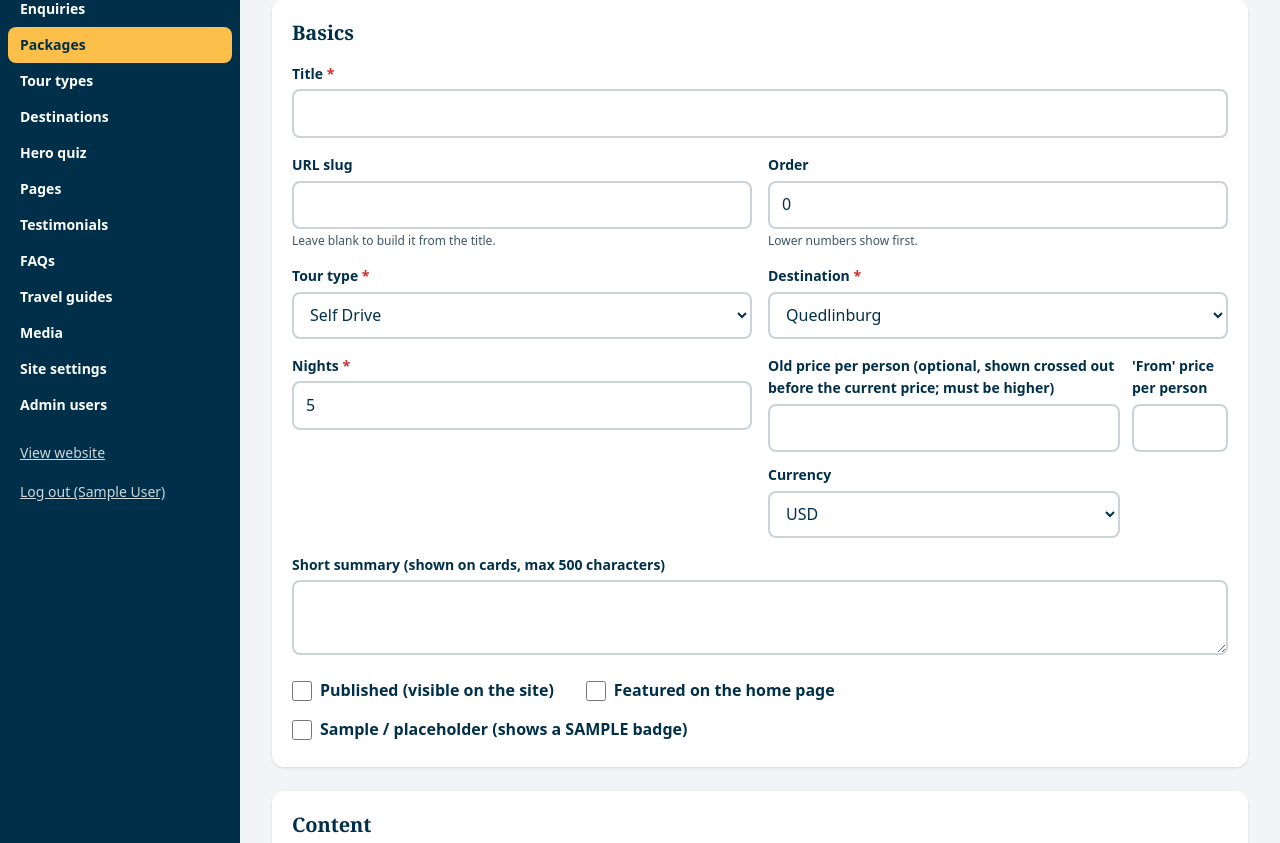
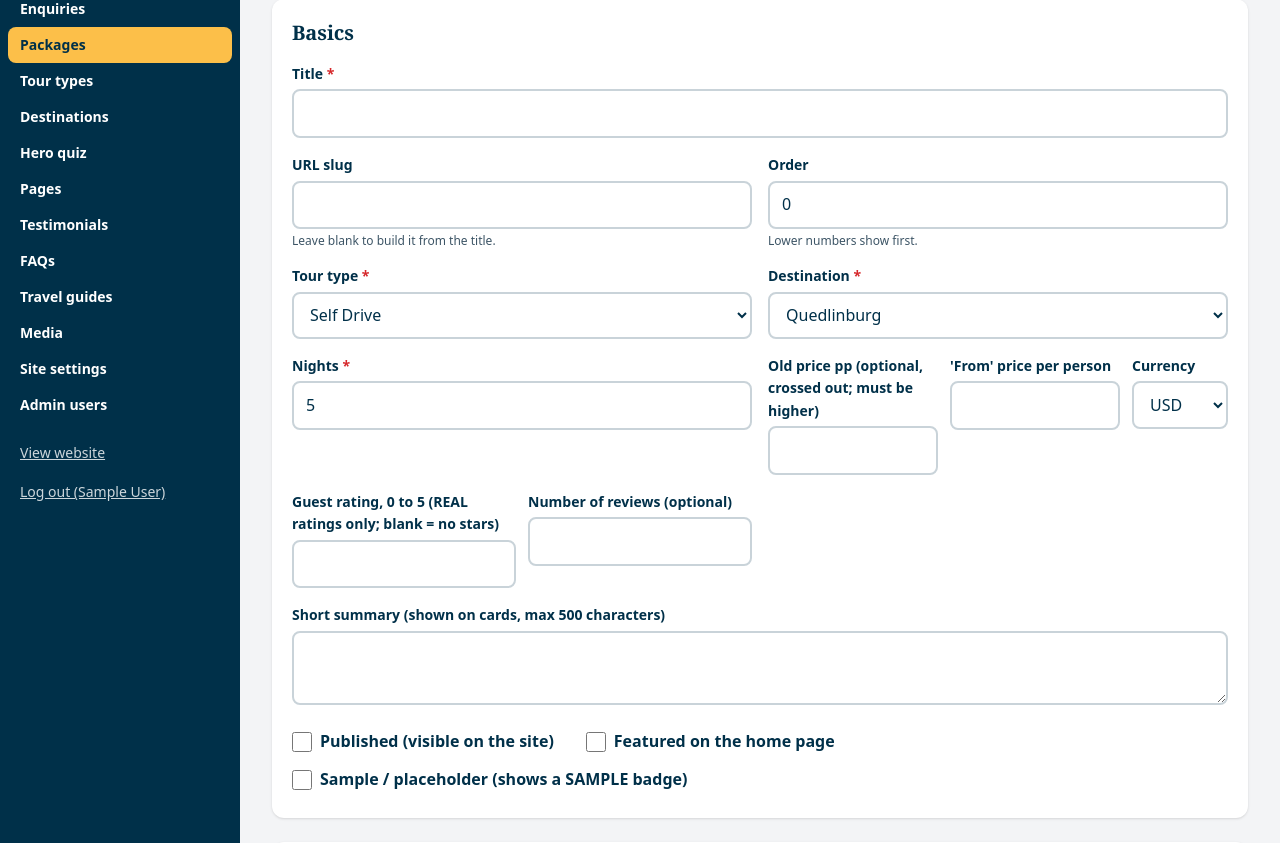
Before and after one commit to xfranzce/go-germany-tours, a Laravel app: page /admin/packages/create in a window 1280 px wide. Shown: the part 97-940 px from the top of the page. Run offline with Laravel 12, Linux system fonts and the light colour scheme; the visitor is signed in with stand-in values (Sample User, id 1); data comes from the database, SQL or seed files in the repository; data that the repository does not hold is empty; style sheets or scripts are compiled from the project's sources; parts of the project's set-up code (start-up, migrations or seed data) failed here and were passed over; some libraries are stand-ins or nearby versions; some web fonts are replaced.

Commit message:
Package star ratings (optional field, sample label)
Co-Authored-By: Claude Sonnet 5.5 <noreply@anthropic.com>

```diff
--- a/app/Http/Controllers/Admin/PackageController.php
+++ b/app/Http/Controllers/Admin/PackageController.php
@@ -105,6 +105,8 @@ class PackageController extends AdminController
             'nights' => ['required', 'integer', 'min:1', 'max:60'],
             'price_from' => ['nullable', 'numeric', 'min:0', 'max:1000000'],
             'price_was' => ['nullable', 'numeric', 'min:0', 'max:1000000'],
+            'rating' => ['nullable', 'numeric', 'min:0', 'max:5'],
+            'review_count' => ['nullable', 'integer', 'min:0', 'max:1000000'],
             'currency' => ['required', 'in:USD,EUR,GBP,CAD,AUD'],
             'summary' => ['nullable', 'string', 'max:500'],
             'description' => ['nullable', 'string', 'max:50000'],
@@ -134,7 +136,7 @@ class PackageController extends AdminController
             'title' => $data['title'],
             'slug' => $this->slug(Package::class, $data['slug'] ?? null, $data['title'], $package->id),
             'tour_type_id' => $data['tour_type_id'], 'destination_id' => $data['destination_id'],
-            'nights' => $data['nights'], 'price_from' => $data['price_from'] ?? null, 'price_was' => $data['price_was'] ?? null, 'currency' => $data['currency'],
+            'nights' => $data['nights'], 'price_from' => $data['price_from'] ?? null, 'price_was' => $data['price_was'] ?? null, 'rating' => $data['rating'] ?? null, 'review_count' => $data['review_count'] ?? null, 'currency' => $data['currency'],
             'summary' => $data['summary'] ?? null,
             'description' => $this->clean($data['description'] ?? null),
             'highlights' => $this->lines($data['highlights'] ?? ''),
--- a/app/Models/Package.php
+++ b/app/Models/Package.php
@@ -15,6 +15,7 @@ class Package extends Model
         'is_published' => 'boolean', 'is_featured' => 'boolean', 'is_sample' => 'boolean', 'noindex' => 'boolean',
         'price_from' => 'decimal:2',
         'price_was' => 'decimal:2',
+        'rating' => 'decimal:1',
     ];
 
     public function tourType(): BelongsTo
--- a/resources/views/admin/packages/form.blade.php
+++ b/resources/views/admin/packages/form.blade.php
@@ -23,10 +23,14 @@
         <x-admin.field name="tour_type_id" label="Tour type" type="select" :options="$types" :value="$package->tour_type_id" required/>
         <x-admin.field name="destination_id" label="Destination" type="select" :options="$destinations" :value="$package->destination_id" required/>
         <x-admin.field name="nights" label="Nights" type="number" :value="$package->nights" required/>
-        <div class="grid grid-cols-[1fr_6rem] gap-3">
-            <x-admin.field name="price_was" label="Old price per person (optional, shown crossed out before the current price; must be higher)" type="number" step="0.01" :value="$package->price_was"/>
+        <div class="grid grid-cols-[1fr_1fr_6rem] gap-3">
+            <x-admin.field name="price_was" label="Old price pp (optional, crossed out; must be higher)" type="number" step="0.01" :value="$package->price_was"/>
             <x-admin.field name="price_from" label="'From' price per person" type="number" step="0.01" :value="$package->price_from"/>
             <x-admin.field name="currency" label="Currency" type="select" :options="['USD' => 'USD', 'EUR' => 'EUR', 'GBP' => 'GBP', 'CAD' => 'CAD', 'AUD' => 'AUD']" :value="$package->currency"/>
+        </div>
+        <div class="grid grid-cols-2 gap-3">
+            <x-admin.field name="rating" label="Guest rating, 0 to 5 (REAL ratings only; blank = no stars)" type="number" step="0.1" min="0" max="5" :value="$package->rating"/>
+            <x-admin.field name="review_count" label="Number of reviews (optional)" type="number" :value="$package->review_count"/>
         </div>
         <x-admin.field name="summary" label="Short summary (shown on cards, max 500 characters)" type="textarea" :rows="2" :value="$package->summary" class="sm:col-span-2" maxlength="500"/>
         <div class="sm:col-span-2 flex flex-wrap gap-x-8 gap-y-2">
--- a/resources/views/components/package-card.blade.php
+++ b/resources/views/components/package-card.blade.php
@@ -9,6 +9,7 @@
     <div class="p-5 flex flex-col flex-1">
         <p class="text-xs font-extrabold uppercase tracking-wider text-brand-red-dark">{{ $package->tourType->name }} &middot; {{ $package->destination->name }}</p>
         <h{{ $level }} class="text-xl mt-1"><a href="{{ $package->url() }}" class="hover:underline">{{ $package->title }}</a></h{{ $level }}>
+        @if($package->rating)<x-stars :rating="$package->rating" :count="$package->review_count" :sample="$package->is_sample" class="mt-2"/>@endif
         <p class="mt-2 text-ink-soft text-sm flex-1">{{ $package->summary }}</p>
         <dl class="mt-4 pt-4 border-t border-brand-custard flex items-end justify-between">
             <div><dt class="text-xs uppercase tracking-wider text-ink-soft font-bold">Duration</dt><dd class="font-bold">{{ $package->nights }} nights</dd></div>
--- a/resources/views/packages/show.blade.php
+++ b/resources/views/packages/show.blade.php
@@ -82,6 +82,7 @@
     {{-- Quote sidebar --}}
     <aside class="lg:sticky lg:top-24 self-start" aria-labelledby="quote-title" id="quote">
         <div class="bg-white rounded-2xl border-4 border-brand-tangerine shadow-card p-5">
+            @if($package->rating)<x-stars :rating="$package->rating" :count="$package->review_count" :sample="$package->is_sample" class="mb-2"/>@endif
             <p class="font-sans font-extrabold text-2xl sm:text-3xl leading-tight tracking-tight text-brand-navy">@if($package->hasSale())<s class="block text-base font-sans font-semibold text-ink-soft decoration-brand-red">{{ $package->wasLabel() }}</s>@endif{{ $package->priceLabel() }}</p>
             @if($package->is_sample)<p class="text-xs text-ink-soft">Sample price: placeholder only</p>@endif
             <h2 id="quote-title" class="text-xl mt-2">Get a quote for this trip</h2>
```
Also changed, not shown: docs/reference/DEPLOYMENT.md (+1 -1 lines), resources/views/components/stars.blade.php (added, +20 -0 lines), database/migrations/2026_11_16_000003_add_rating_to_packages.php (added).
